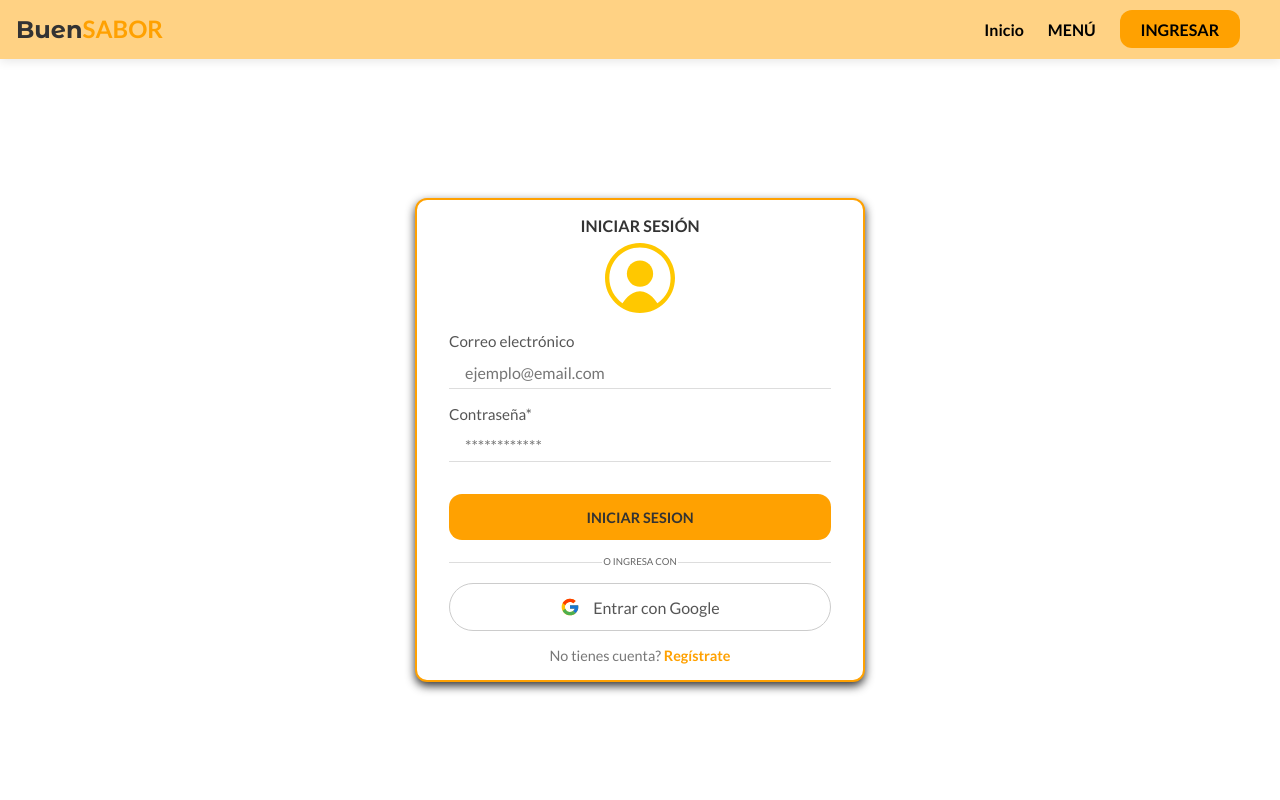
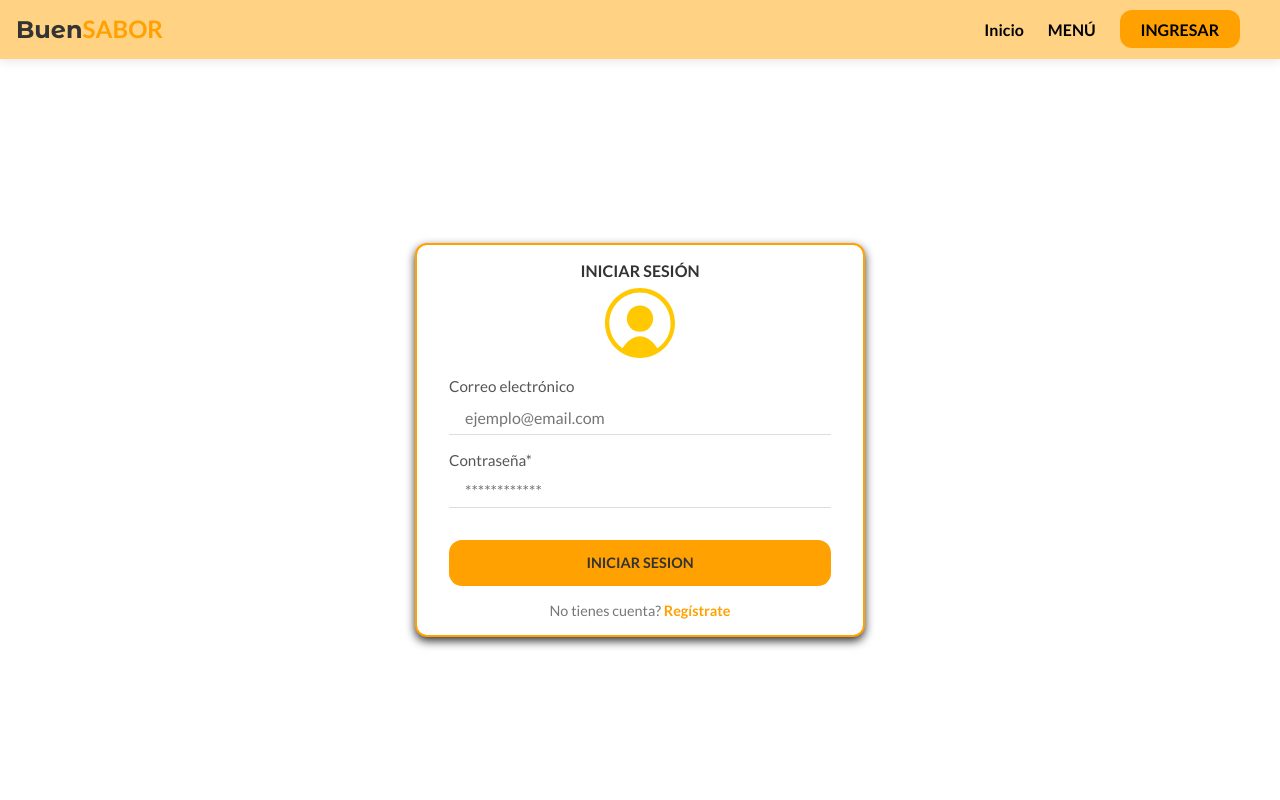
Before and after one commit to OTSUGUA14/Buen-Sabor-Front2, a React (Vite) app: page /login in a window 1280 px wide. Shown: the top 800 px of the page. Built offline with nearby package versions, Linux system fonts and the light colour scheme.

Commit message:
actualizacion perfil

```diff
--- a/src/cliente/screens/Login.tsx
+++ b/src/cliente/screens/Login.tsx
@@ -1,7 +1,4 @@
 import { useState } from "react";
-// Justo después de importar React y hooks
-import { useEffect } from "react";
-import { fetchAndStoreOAuthUser } from "../services/Api";
 import { Link, useNavigate } from "react-router-dom";
 import styles from "../styles/Login.module.css";
 import type { UserLogin } from "../types/UserLogin";
@@ -75,17 +72,6 @@ export default function Login() {
                         INICIAR SESION
                     </button>
 
-                    <p className={styles.orSeparator}>O INGRESA CON</p>
-
-                    <button
-                        type="button"
-                        className={styles.googleLoginButton}
-                        onClick={() => window.location.href = "http://localhost:8080/oauth2/authorization/google"}
-                    >
-                        <img src="../public/icons/icons8-logo-de-google-48.svg" alt="Google" className={styles.googleIcon} />
-                        Entrar con Google
-                    </button>
-
                     <p className={styles.signUpText}>
                         No tienes cuenta?{" "}
                         <Link to="/registro" className={styles.signUpLink}>
--- a/src/cliente/screens/Profile.tsx
+++ b/src/cliente/screens/Profile.tsx
@@ -1,6 +1,6 @@
 import { useState, useEffect } from 'react';
 import { useUser } from '../../cliente/components/UserContext';
-import { getLocations } from '../services/Api'; // ✅ Importar getLocations
+import { getLocations } from '../services/Api';
 import '../styles/Profile.css';
 
 interface Location {
@@ -18,11 +18,11 @@ interface Location {
 
 const Profile = () => {
     const [showPassword, setShowPassword] = useState(false);
-    const [locations, setLocations] = useState<Location[]>([]); // ✅ Estado para locations
-
+    const [locations, setLocations] = useState<Location[]>([]);
     const { profile, updateProfile } = useUser();
     const [isEditing, setIsEditing] = useState(false);
 
+    // Estado del formulario
     const [form, setForm] = useState({
         name: profile?.name || '',
         lastName: profile?.lastName || '',
@@ -33,11 +33,10 @@ const Profile = () => {
         street: profile?.domiciles?.[0]?.street || '',
         number: profile?.domiciles?.[0]?.number?.toString() || '',
         zipcode: profile?.domiciles?.[0]?.zipCode || '',
-        locationId: profile?.domiciles?.[0]?.location?.idlocation || 1, // ✅ ID de location
+        locationId: profile?.domiciles?.[0]?.location?.idlocation || 1,
         locationName: profile?.domiciles?.[0]?.location?.name || '',
     });
 
-    // ✅ Cargar locations al montar el componente
     useEffect(() => {
         getLocations().then((data) => setLocations(data));
     }, []);
@@ -54,7 +53,7 @@ const Profile = () => {
                 street: profile.domiciles?.[0]?.street || '',
                 number: profile.domiciles?.[0]?.number?.toString() || '',
                 zipcode: profile.domiciles?.[0]?.zipCode || '',
-                locationId: profile.domiciles?.[0]?.location?.idlocation || 1, // ✅ ID de location
+                locationId: profile.domiciles?.[0]?.location?.idlocation || 1,
                 locationName: profile?.domiciles?.[0]?.location?.name || '',
             });
         }
@@ -64,12 +63,9 @@ const Profile = () => {
         return <div className="profile-container">Cargando perfil...</div>;
     }
 
-    const avatarUrl = profile.userImage || "https://images.steamusercontent.com/ugc/18200902477657540315/C8CBD823EF42E1F4E8368E5D56A9FC289B18DA32/?imw=512&&ima=fit&impolicy=Letterbox&imcolor=%23000000&letterbox=false";
-
+    // Maneja cambios en los inputs y el select de localidad
     const handleChange = (e: React.ChangeEvent<HTMLInputElement | HTMLSelectElement>) => {
         const { name, value } = e.target;
-
-        // ✅ Manejar cambio de location
         if (name === 'locationId') {
             const selectedId = Number(value);
             const selectedLocation = locations.find(loc => loc.idlocation === selectedId);
@@ -102,6 +98,7 @@ const Profile = () => {
         });
     };
 
+    // Guarda los cambios del perfil
     const handleSave = async () => {
         try {
             await updateProfile(form);
@@ -117,11 +114,6 @@ const Profile = () => {
         <div className="profile-container">
             <h1 className="profile-title">MIS DATOS PERSONALES</h1>
             <div className="profile-content">
-                <div className="profile-avatar-section">
-                    <div className="profile-avatar-circle">
-                        <img src={avatarUrl} alt="Avatar de Usuario" className="profile-avatar-image" />
-                    </div>
-                </div>
                 <div className="profile-details-section">
                     <div className="profile-detail-item">
                         <label className="profile-label">Nombre</label>
@@ -136,7 +128,6 @@ const Profile = () => {
                             <p className="profile-value">{profile.name}</p>
                         )}
                     </div>
-
                     <div className="profile-detail-item">
                         <label className="profile-label">Apellido</label>
                         {isEditing ? (
@@ -150,7 +141,6 @@ const Profile = () => {
                             <p className="profile-value">{profile.lastName}</p>
                         )}
                     </div>
-
                     <div className="profile-detail-item">
                         <label className="profile-label">Nombre de usuario</label>
                         {isEditing ? (
@@ -164,7 +154,6 @@ const Profile = () => {
                             <p className="profile-value">{profile.username}</p>
                         )}
                     </div>
-
                     <div className="profile-detail-item">
                         <label className="profile-label">Teléfono</label>
                         {isEditing ? (
@@ -202,7 +191,6 @@ const Profile = () => {
                                     onChange={handleChange}
                                     className='password-input'
                                 />
-
                                 <span onClick={() => setShowPassword(prev => !prev)} style={{ cursor: 'pointer' }}>
                                     <img
                                         src={showPassword ? 'public/icons/eye-on.svg' : 'public/icons/eye-off.svg'}
@@ -223,7 +211,6 @@ const Profile = () => {
                             </p>
                         )}
                     </div>
-
                     <div className="profile-detail-item">
                         <label className="profile-label">Nombre calle</label>
                         {isEditing ? (
@@ -237,7 +224,6 @@ const Profile = () => {
                             <p className="profile-value">{profile.domiciles?.[0]?.street || "No registrado"}</p>
                         )}
                     </div>
-
                     <div className="profile-detail-item">
                         <label className="profile-label">Numero de casa</label>
                         {isEditing ? (
@@ -251,8 +237,7 @@ const Profile = () => {
                             <p className="profile-value">{profile.domiciles?.[0]?.number || ""}</p>
                         )}
                     </div>
-
-                    {/* ✅ Localidad con selector */}
+                    {/* Selector de localidad */}
                     <div className="profile-detail-item">
                         <label className="profile-label">Localidad</label>
                         {isEditing ? (
@@ -273,7 +258,6 @@ const Profile = () => {
                             <p className="profile-value">{profile.domiciles?.[0]?.location?.name || "No registrado"}</p>
                         )}
                     </div>
-
                     <div className="profile-detail-item">
                         <label className="profile-label">Codigo postal</label>
                         {isEditing ? (
--- a/src/cliente/screens/RegisterPage.tsx
+++ b/src/cliente/screens/RegisterPage.tsx
@@ -397,13 +397,6 @@ export default function RegisterPage() {
 
                     <button type="submit" className={styles.loginButton}>REGISTRARSE</button>
 
-                    <p className={styles.orSeparator}>O INGRESA CON</p>
-
-                    <button type="button" className={styles.googleLoginButton}>
-                        <img src="../public/icons/icons8-logo-de-google-48.svg" alt="Google" className={styles.googleIcon} />
-                        Entrar con Google
-                    </button>
-
                     <p className={styles.signUpText}>
                         Ya tenes cuenta?{" "}
                         <Link to="/login" className={styles.signUpLink}>
```
